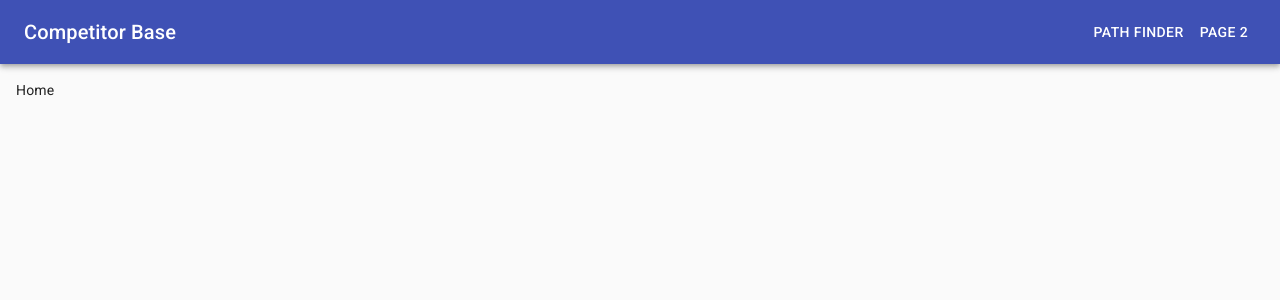
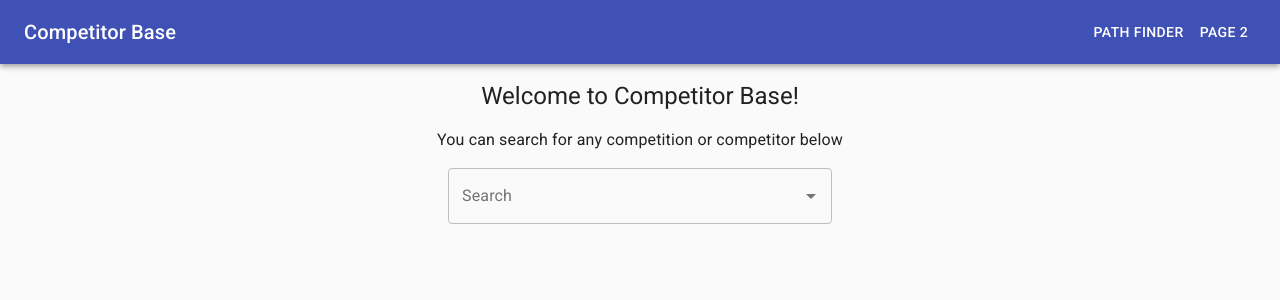
Before and after one commit to jonatanklosko/competitor-base, a React (Create React App) app in the folder client/: page / in a window 1280 px wide. Shown: the top 300 px of the page. Built offline with nearby package versions, Linux system fonts and the light colour scheme; what neo4j-driver would draw is missing.

Commit message:
Add search box to the home page. Add basic competition page.

```diff
--- /dev/null
+++ b/client/src/components/Competition.js
@@ -0,0 +1,9 @@
+import React from 'react';
+import { useParams } from 'react-router-dom';
+
+function Competition() {
+  const { wcaId } = useParams();
+  return <div>Competition: {wcaId}</div>;
+}
+
+export default Competition;
--- a/client/src/components/Home.js
+++ b/client/src/components/Home.js
@@ -1,7 +1,27 @@
 import React from 'react';
+import { useHistory } from 'react-router-dom';
+import Search from './Search';
+import { nodeUrl } from '../lib/utils';
+import { Typography, Grid } from '@material-ui/core';
 
 function Home() {
-  return <div>Home</div>;
+  const history = useHistory();
+
+  return (
+    <Grid container direction="column" alignItems="center" spacing={2}>
+      <Grid item>
+        <Typography variant="h5">Welcome to Competitor Base!</Typography>
+      </Grid>
+      <Grid item>
+        <Typography>
+          You can search for any competition or competitor below
+        </Typography>
+      </Grid>
+      <Grid item style={{ width: 400 }}>
+        <Search onChange={(node) => history.push(nodeUrl(node))} />
+      </Grid>
+    </Grid>
+  );
 }
 
 export default Home;
--- a/client/src/components/Navigation.js
+++ b/client/src/components/Navigation.js
@@ -5,6 +5,7 @@ import { Switch, Route, Link as RouterLink, Redirect } from 'react-router-dom';
 import Home from './Home';
 import Person from './Person';
 import PathFinder from './PathFinder';
+import Competition from './Competition';
 
 const useStyles = makeStyles((theme) => ({
   title: {
@@ -46,6 +47,9 @@ function Navigation() {
           <Route exact path="/persons/:wcaId">
             <Person />
           </Route>
+          <Route exact path="/competitions/:wcaId">
+            <Competition />
+          </Route>
           <Route exact path="/path-finder">
             <PathFinder />
           </Route>
--- a/client/src/components/Path.js
+++ b/client/src/components/Path.js
@@ -1,5 +1,5 @@
 import React, { Fragment } from 'react';
-import { LinearProgress, Typography, Grid, Box } from '@material-ui/core';
+import { LinearProgress, Typography, Grid } from '@material-ui/core';
 import { useQuery } from '../hooks/database';
 import PathNode from './PathNode';
 
--- a/client/src/components/PathFinder.js
+++ b/client/src/components/PathFinder.js
@@ -32,10 +32,10 @@ function PathFinder() {
       </Grid>
       <Grid item container spacing={2} justify="center">
         <Grid item xs md={3}>
-          <Search onChange={(node) => setPerson1(node)} />
+          <Search onChange={(node) => setPerson1(node)} label="Person" />
         </Grid>
         <Grid item xs md={3}>
-          <Search onChange={(node) => setPerson2(node)} />
+          <Search onChange={(node) => setPerson2(node)} label="Person" />
         </Grid>
       </Grid>
       <Divider className={classes.divider} />
--- a/client/src/components/PathNode.js
+++ b/client/src/components/PathNode.js
@@ -1,15 +1,13 @@
 import React from 'react';
 import { Link as RouterLink } from 'react-router-dom';
 import { Box, Typography, ButtonBase } from '@material-ui/core';
+import { nodeUrl } from '../lib/utils';
 
 function PathNode({ node }) {
   const isCompetition = node.labels.includes('Competition');
-  const url = isCompetition
-    ? `/competitions/${node.properties.wcaId}`
-    : `/persons/${node.properties.wcaId}`;
 
   return (
-    <ButtonBase component={RouterLink} to={url}>
+    <ButtonBase component={RouterLink} to={nodeUrl(node)}>
       <Box
         p={2}
         boxShadow={2}
--- a/client/src/components/Search.js
+++ b/client/src/components/Search.js
@@ -3,14 +3,14 @@ import { Autocomplete } from '@material-ui/lab';
 import { CircularProgress, TextField } from '@material-ui/core';
 import { runQuery } from '../lib/database';
 
-const query = `
+const queryForLabel = (label) => `
   CALL db.index.fulltext.queryNodes("search", $search) YIELD node
-  WHERE 'Person' IN labels(node)
+  ${label ? `WHERE '${label}' IN labels(node)` : ''}
   RETURN node AS person
   LIMIT 10
 `;
 
-function Search({ onChange, debounceMs = 150 }) {
+function Search({ onChange, debounceMs = 150, label = null }) {
   const [loading, setLoading] = useState(false);
   const [nodes, setNodes] = useState([]);
   const [search, setSearch] = useState('');
@@ -19,7 +19,7 @@ function Search({ onChange, debounceMs = 150 }) {
   useEffect(() => {
     const timeout = setTimeout(() => setDebouncedSearch(search), debounceMs);
     return () => clearTimeout(timeout);
-  }, [search]);
+  }, [search, debounceMs]);
 
   useEffect(() => {
     if (debouncedSearch === '') {
@@ -27,12 +27,12 @@ function Search({ onChange, debounceMs = 150 }) {
       setLoading(false);
     } else {
       setLoading(true);
-      runQuery(query, { search: debouncedSearch })
+      runQuery(queryForLabel(label), { search: debouncedSearch })
         .then((result) => setNodes(result.map((record) => record.person)))
         .catch((error) => console.error(error))
         .finally(() => setLoading(false));
     }
-  }, [debouncedSearch]);
+  }, [debouncedSearch, label]);
 
   return (
     <Autocomplete
--- /dev/null
+++ b/client/src/lib/utils.js
@@ -0,0 +1,9 @@
+export function nodeUrl(node) {
+  if (node.labels.includes('Competition')) {
+    return `/competitions/${node.properties.wcaId}`;
+  }
+  if (node.labels.includes('Person')) {
+    return `/persons/${node.properties.wcaId}`;
+  }
+  throw new Error('The given node has no corresponding page.');
+}
```
